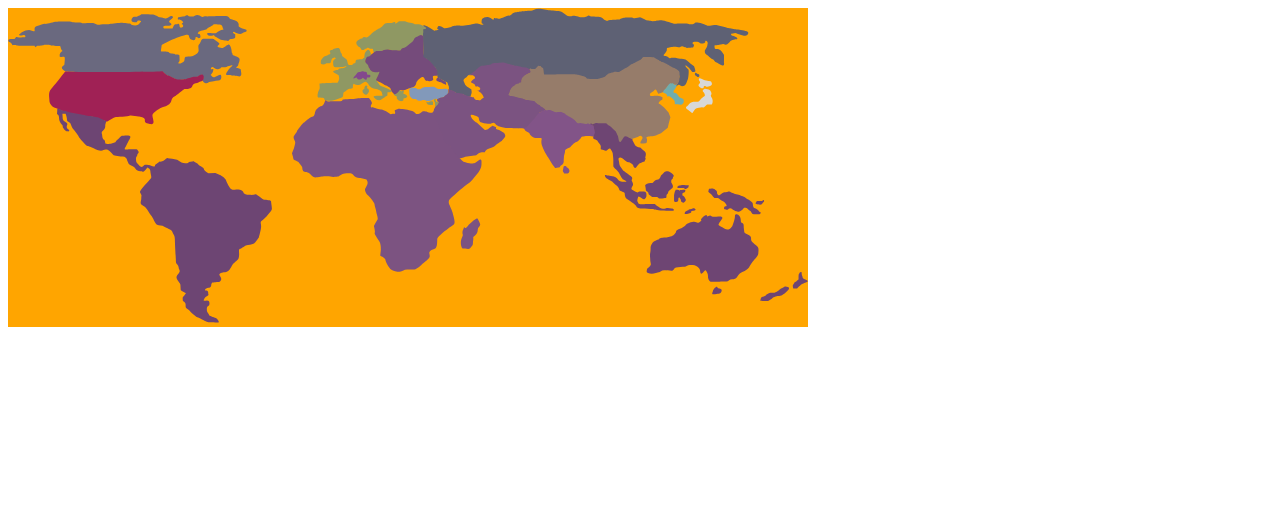
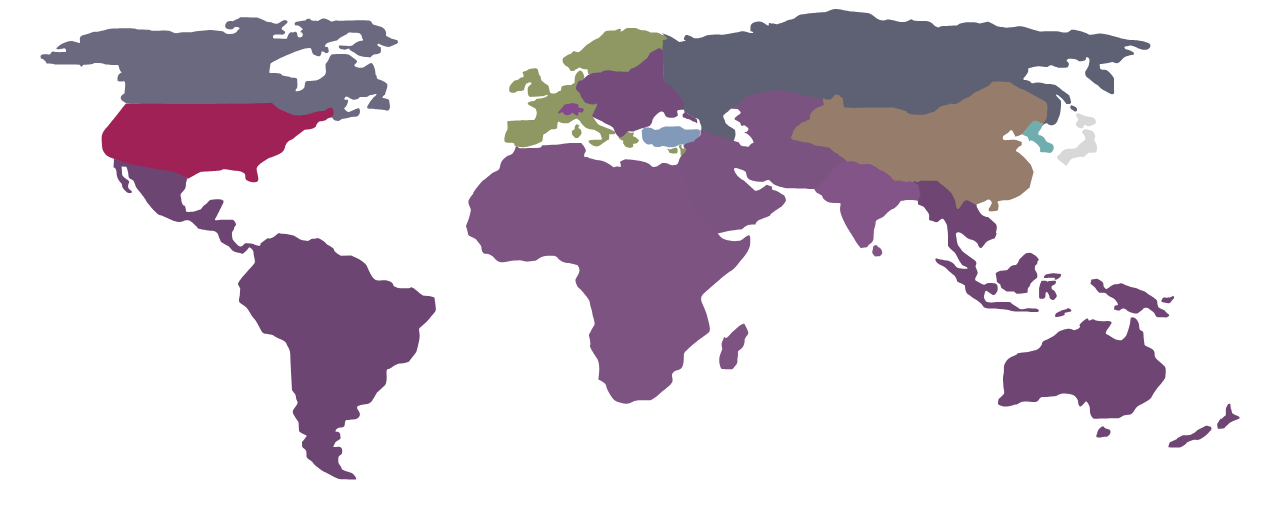
Before and after one commit to michaelambass/svg-map, a plain HTML site: page index.html in a window 1280 px wide. Drawn offline with Linux system fonts and the light colour scheme.

Commit message:
Adding some style rules

```diff
--- a/index.html
+++ b/index.html
@@ -7,24 +7,29 @@
   <body>
 
     <style type="text/css">
-
-    .map-wrapper{
-      max-width: 800px;
-    }
-
-    #map{
-        height: 100%;
-        width: 100%;
-        background-color: orange;
+    #map{ height: 100%; width: 100%; }
+    .content-wrapper{ max-width: 1200px; margin: auto; }
+    h1{
+      font-family: 'Helvetica Neue', 'Helvetica', Arial, sans-serif;
+      font-size: 20px;
+      color: #333;
+      margin: 0 0 20px 0;
+      padding: 0;
     }
     </style>
 
-    <div class="map-wrapper">
+    <!-- Region name -->
+    <div class="content-wrapper">
+
+      <!-- Map -->
       <div id="map" class="world-map"></div>
+
+      <!-- Informations -->
+      <h1 id="region-name"></h1>
     </div>
-    <div id="region-name"></div>
 
     <script type="text/javascript" src="bower_components/raphael/raphael.min.js"></script>
+
     <script type="text/javascript">
 
       // SVG height and width
```
